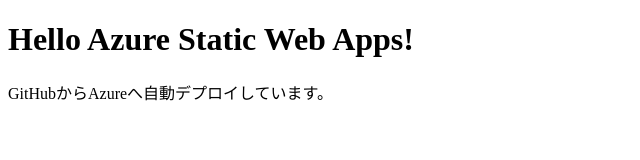
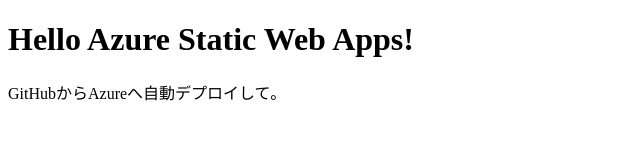
Before and after one commit to Isomura03/azure-static-practice, a plain HTML site: page index.html in a window 1280 px wide. Shown: the full height of the page, 0-640 px from the left. Drawn offline with Linux system fonts and the light colour scheme.

Commit message:
Update index.html

```diff
--- a/index.html
+++ b/index.html
@@ -6,6 +6,6 @@
 </head>
 <body>
   <h1>Hello Azure Static Web Apps!</h1>
-  <p>GitHubからAzureへ自動デプロイしています。</p>
+  <p>GitHubからAzureへ自動デプロイして。</p>
 </body>
 </html>
```
